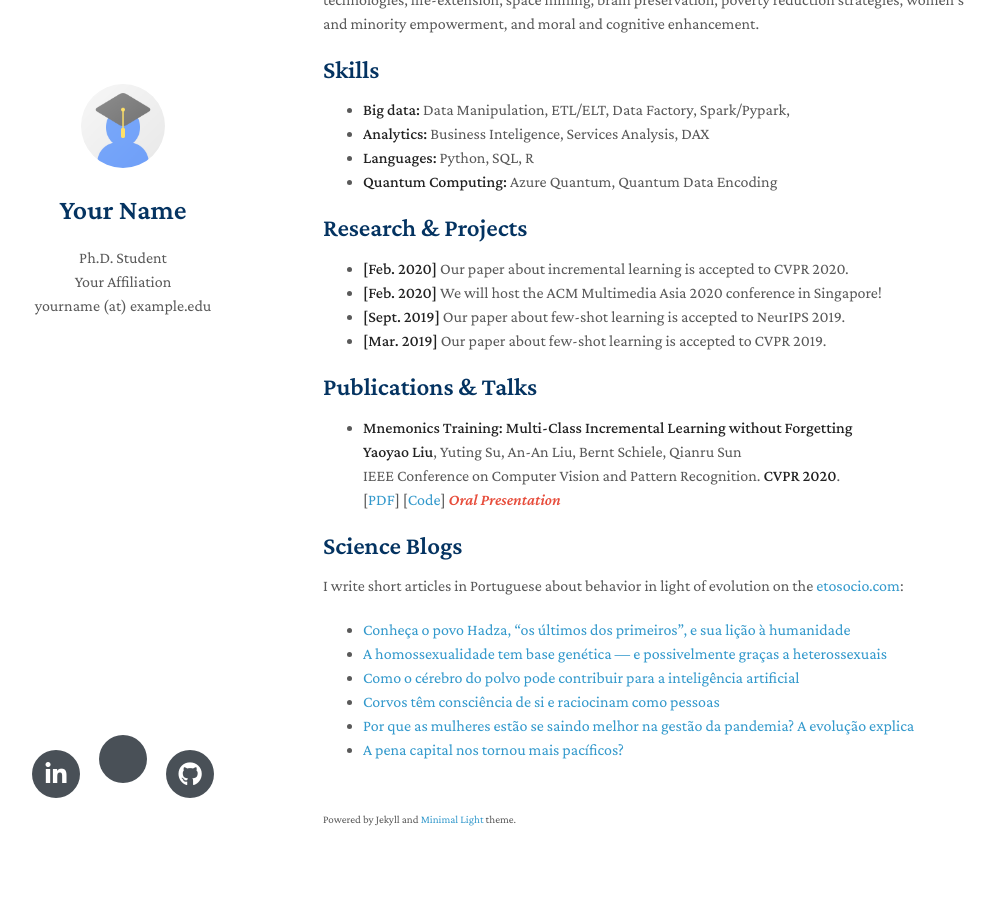
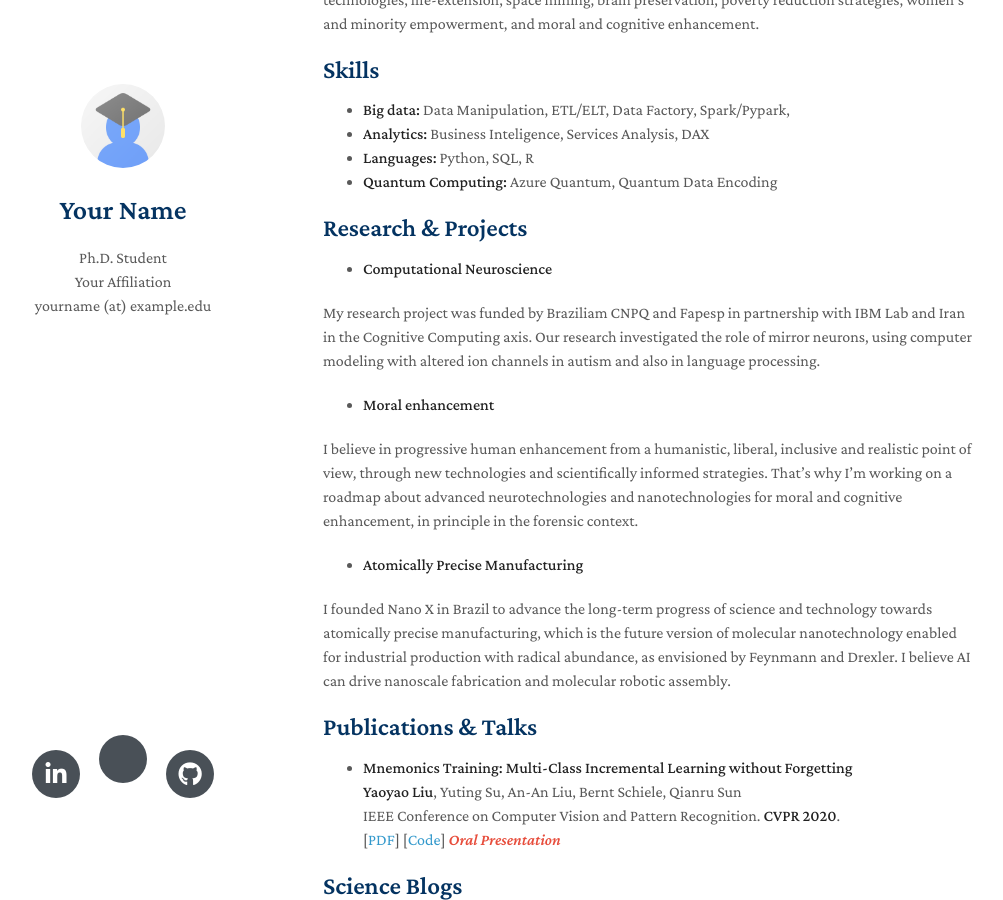
Before and after one commit to samuelfernandofs/samuel.fernando, a Jekyll site: the page built from index.md, in a window 1280 px wide and 900 px high, scrolled down 353 px. Shown: the whole window, without its empty margins (147-1150 px from the left). Built offline with Jekyll 4.4.1, drawn with Linux system fonts in a browser that asks for light colours; nearby versions of some CDN libraries; a style sheet for code colours, icons or effects is not loaded; our own code applies the rules of GitHub Pages for plain Markdown files.

Commit message:
Update index.md

```diff
--- a/index.md
+++ b/index.md
@@ -19,10 +19,18 @@ Passionate about plethora of topics, I am also a psychoanalyst (in training), an
 
 ## Research & Projects
 
-- **[Feb. 2020]** Our paper about incremental learning is accepted to CVPR 2020.
-- **[Feb. 2020]** We will host the ACM Multimedia Asia 2020 conference in Singapore!
-- **[Sept. 2019]** Our paper about few-shot learning is accepted to NeurIPS 2019.
-- **[Mar. 2019]** Our paper about few-shot learning is accepted to CVPR 2019.
+- **Computational Neuroscience**
+
+My research project was funded by Braziliam CNPQ and Fapesp in partnership with IBM Lab and Iran in the Cognitive Computing axis.
+Our research investigated the role of mirror neurons, using computer modeling with altered ion channels in autism and also in language processing.
+
+- **Moral enhancement**
+
+I believe in progressive human enhancement from a humanistic, liberal, inclusive and realistic point of view, through new technologies and scientifically informed strategies. That's why I'm working on a roadmap about advanced neurotechnologies and nanotechnologies for moral and cognitive enhancement, in principle in the forensic context.
+
+- **Atomically Precise Manufacturing**
+
+I founded Nano X in Brazil to advance the long-term progress of science and technology towards atomically precise manufacturing, which is the future version of molecular nanotechnology enabled for industrial production with radical abundance, as envisioned by Feynmann and Drexler. I believe AI can drive nanoscale fabrication and molecular robotic assembly.
 
 ## Publications & Talks
 
```
